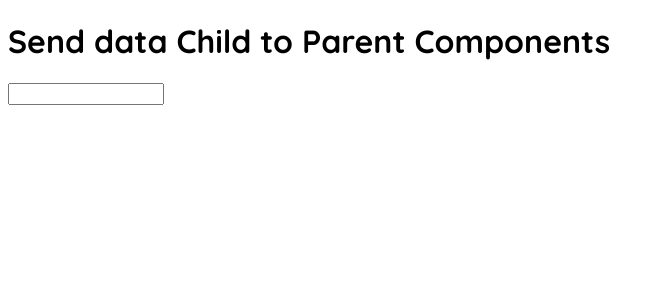
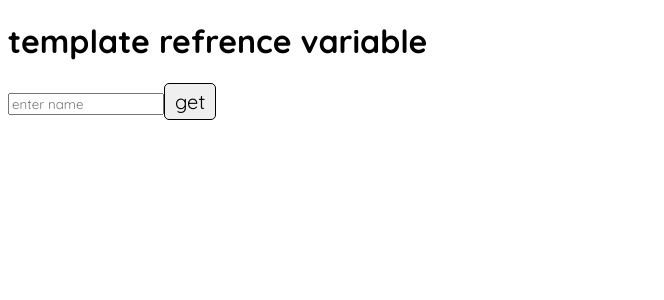
Before and after one commit to azharsiddiqui1234/Angular_From_Start_Tut, an Angular app: page / in a window 1280 px wide. Shown: the top 300 px of the page, without its empty margins (0-664 px from the left). Built offline with nearby package versions, Linux system fonts and the light colour scheme.

Commit message:
template refrence variable

```diff
--- a/src/app/app.component.html
+++ b/src/app/app.component.html
@@ -1,4 +1,3 @@
-<h1>Send data Child to Parent Components</h1>
-<!-- Two way data binding means at same time data update or display krna -->
-<h2>{{name}}</h2>
-<input type="text" [(ngModel)]="name" />
+<h1>template refrence variable</h1>
+<input type="text" #box name="user" placeholder="enter name">
+<button (click)="getVal(box)">get</button>
--- a/src/app/app.component.ts
+++ b/src/app/app.component.ts
@@ -7,5 +7,7 @@ import { Component } from '@angular/core';
 })
 export class AppComponent {
   title = 'my-app';
-  name:any;
+  getVal(item:any){
+    console.log(item);
+  }
 }
--- a/src/app/app.module.ts
+++ b/src/app/app.module.ts
@@ -1,5 +1,4 @@
 import { NgModule } from '@angular/core';
-import { FormsModule } from '@angular/forms';
 import { BrowserModule } from '@angular/platform-browser';
 
 import { AppComponent } from './app.component';
@@ -11,7 +10,6 @@ import { AppComponent } from './app.component';
   ],
   imports: [
     BrowserModule,
-    FormsModule
   ],
   providers: [],
   bootstrap: [AppComponent]
```
